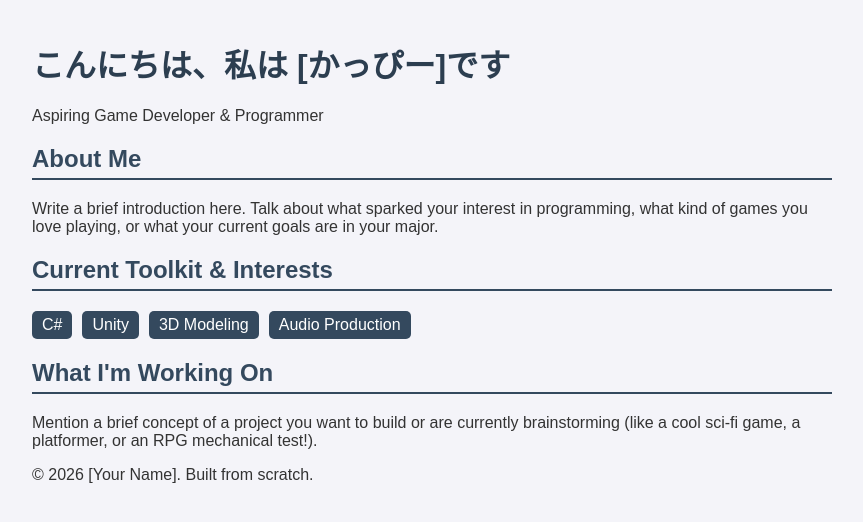
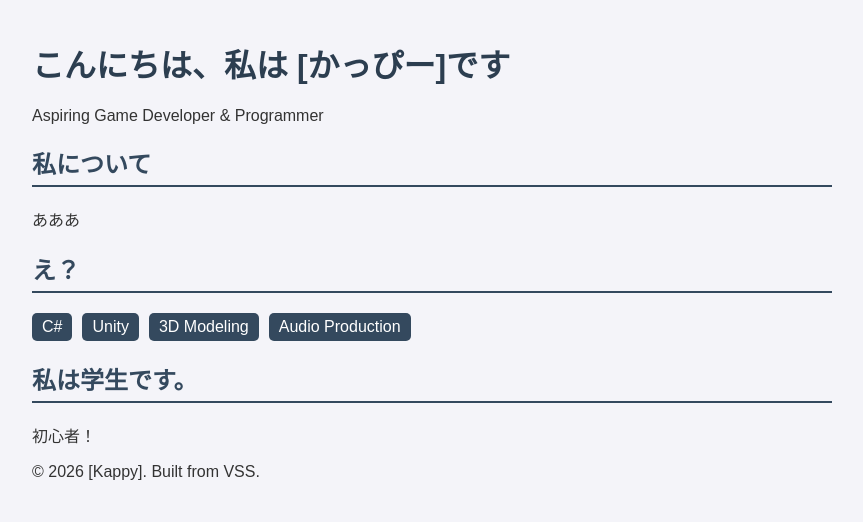
Before and after one commit to yuttnam003025-boop/Kappyprofiele, a plain HTML site: page _!DOCTYPE html_aaa.html in a window 1280 px wide. Shown: the whole page, without its empty margins (208-1071 px from the left). Drawn offline with Linux system fonts and the light colour scheme.

Commit message:
Translate sections to Japanese and update footer

```diff
--- a/_!DOCTYPE html_aaa.html
+++ b/_!DOCTYPE html_aaa.html
@@ -29,12 +29,12 @@
     </header>
 
     <section>
-        <h2>About Me</h2>
-        <p>Write a brief introduction here. Talk about what sparked your interest in programming, what kind of games you love playing, or what your current goals are in your major.</p>
+        <h2>私について</h2>
+        <p>あああ</p>
     </section>
 
     <section>
-        <h2>Current Toolkit & Interests</h2>
+        <h2>え？</h2>
         <ul class="skills-list">
             <li>C#</li>
             <li>Unity</li>
@@ -44,12 +44,12 @@
     </section>
 
     <section>
-        <h2>What I'm Working On</h2>
-        <p>Mention a brief concept of a project you want to build or are currently brainstorming (like a cool sci-fi game, a platformer, or an RPG mechanical test!).</p>
+        <h2>私は学生です。</h2>
+        <p> 初心者！　</p>
     </section>
 
     <footer>
-        <p>© 2026 [Your Name]. Built from scratch.</p>
+        <p>© 2026 [Kappy]. Built from VSS.</p>
     </footer>
 
 </body>
```
